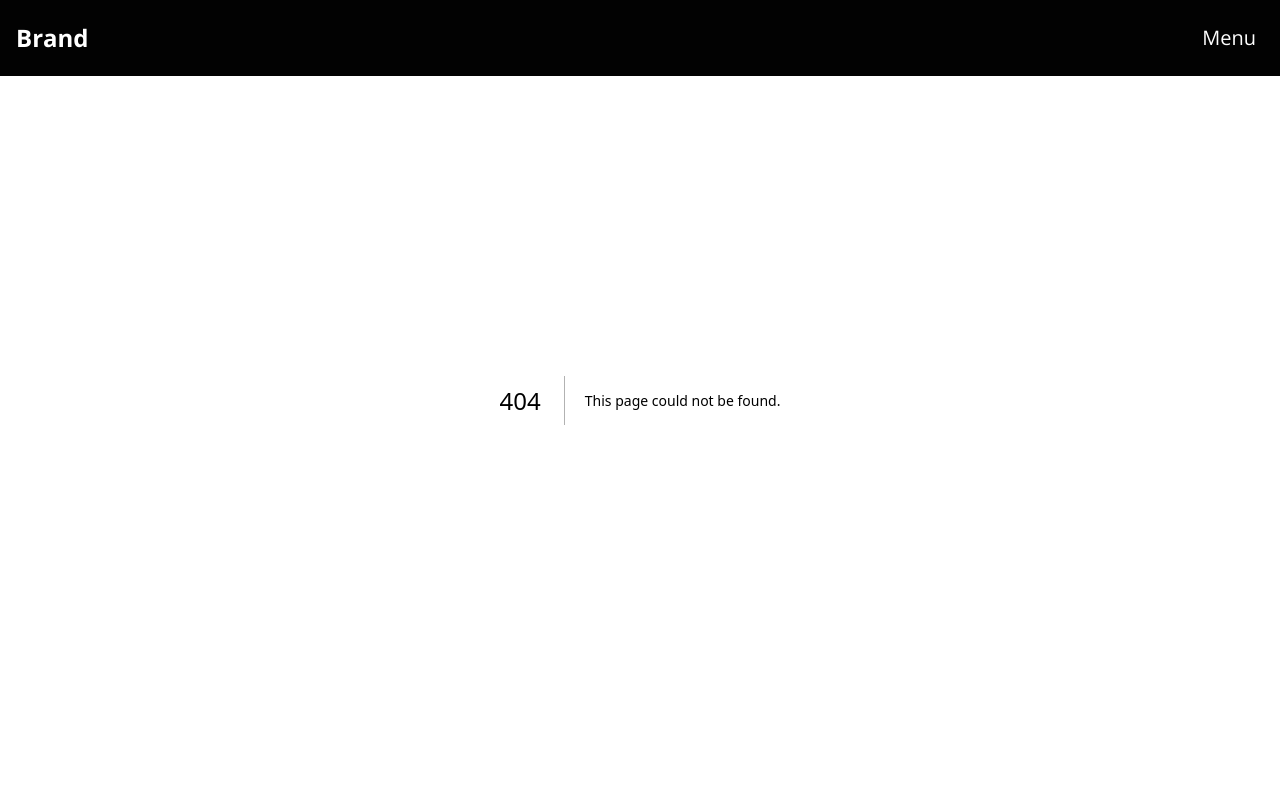
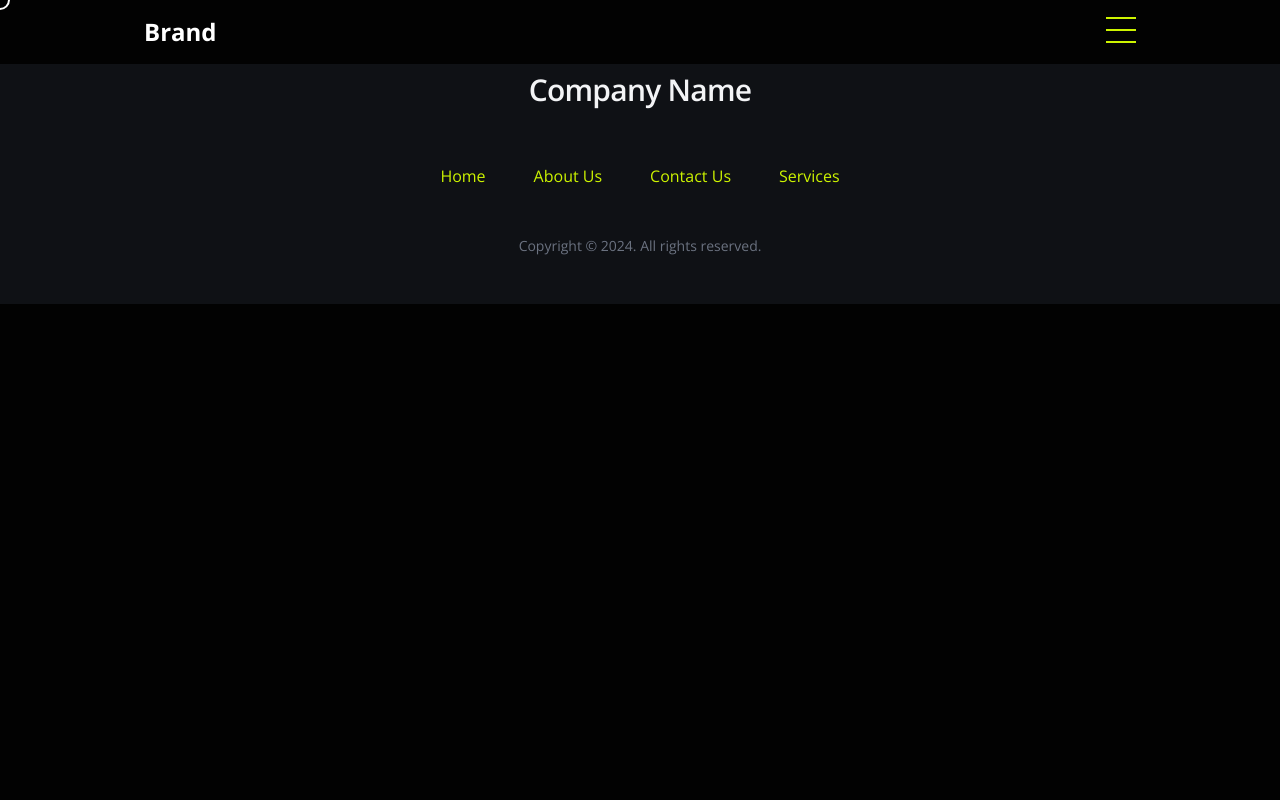
Before and after one commit to jnghomes/website, a Next.js app: page /about in a window 1280 px wide. Before the commit this address had no page. Shown: the top 800 px of the page. Built offline with nearby package versions, Linux system fonts and the light colour scheme.

Commit message:
commit-2

```diff
--- /dev/null
+++ b/app/about/page.js
@@ -0,0 +1,9 @@
+import React from 'react'
+
+function page() {
+  return (
+    <div>page</div>
+  )
+}
+
+export default page
--- /dev/null
+++ b/app/contact/page.js
@@ -0,0 +1,9 @@
+import React from 'react'
+
+function page() {
+  return (
+    <div>page</div>
+  )
+}
+
+export default page
--- a/app/globals.css
+++ b/app/globals.css
@@ -18,35 +18,108 @@ html {
 body {
   color: var(--primaryAccent);
   background: var(--background);
+  cursor: none;
 }
 
-/* Default (inactive) dot color */
-.slick-dots li button::before {
-  color: gray; /* Inactive dot color */
-  opacity: 0.5; /* Set lower opacity for inactive dots */
+.slick-dots{
+  cursor: none;
+}
+.slick-dots li button:before {
+  color:var(--primaryAccent) !important;
+}
+.slick-dots li.slick-active button:before {
+  color:var(--primaryAccent) !important;
+}
+body::-webkit-scrollbar {
+  display: none;
+}
+#nav-icon3{
+  width: 30px;
+  height: 30px;
+  position: relative;
+  -webkit-transform: rotate(0deg);
+  -moz-transform: rotate(0deg);
+  -o-transform: rotate(0deg);
+  transform: rotate(0deg);
+  -webkit-transition: .5s ease-in-out;
+  -moz-transition: .5s ease-in-out;
+  -o-transition: .5s ease-in-out;
+  transition: .5s ease-in-out;
+  cursor: pointer;
 }
 
-/* Active dot color */
-.slick-dots li.slick-active button::before {
-  color: blue; /* Active dot color */
-  opacity: 1; /* Full opacity for active dot */
+#nav-icon3 span{
+  display: block;
+  position: absolute;
+  height: 2px;
+  width: 100%;
+  background: var(--primaryAccent);
+  opacity: 1;
+  left: 0;
+  -webkit-transform: rotate(0deg);
+  -moz-transform: rotate(0deg);
+  -o-transform: rotate(0deg);
+  transform: rotate(0deg);
+  -webkit-transition: .25s ease-in-out;
+  -moz-transition: .25s ease-in-out;
+  -o-transition: .25s ease-in-out;
+  transition: .25s ease-in-out;
 }
 
-/* Customize the size of the dots if needed */
-.slick-dots li button::before {
-  font-size: 12px; /* You can adjust the size */
+#nav-icon3 span:nth-child(1) {
+  top: 0px;
 }
 
-.glass{
+#nav-icon3 span:nth-child(2),#nav-icon3 span:nth-child(3) {
+  top: 12px;
+}
 
-  background-color: rgba(255, 255, 255, 0.06);
--webkit-backdrop-filter: blur(0.4rem);
-backdrop-filter: blur(0.4rem);
-font-size: 1.6rem;
-/* -webkit-box-shadow: 0 25px 23px rgba(0, 0, 0, 0.15); */
-/* box-shadow: 0 25px 23px rgba(0, 0, 0, 0.15); */
-border: 1.5px solid rgba(255, 255, 255, 0.06);
+#nav-icon3 span:nth-child(4) {
+  top: 24px;
+}
 
+#nav-icon3.open span:nth-child(1) {
+  top: 18px;
+  width: 0%;
+  left: 50%;
+}
+
+#nav-icon3.open span:nth-child(2) {
+  -webkit-transform: rotate(45deg);
+  -moz-transform: rotate(45deg);
+  -o-transform: rotate(45deg);
+  transform: rotate(45deg);
+}
+
+#nav-icon3.open span:nth-child(3) {
+  -webkit-transform: rotate(-45deg);
+  -moz-transform: rotate(-45deg);
+  -o-transform: rotate(-45deg);
+  transform: rotate(-45deg);
+}
+
+#nav-icon3.open span:nth-child(4) {
+  top: 18px;
+  width: 0%;
+  left: 50%;
+}
+
+/* app/styles/globals.css */
+.custom-cursor {
+  position: fixed;
+  width: 20px; /* Default size */
+  height: 20px; /* Default size */
+  border: 2px solid #ffffff; /* Cursor color */
+  border-radius: 50%;
+  mix-blend-mode: difference;
+  z-index: 999;
+  pointer-events: none; /* Prevents blocking other elements */
+  transform: translate(-50%, -50%); /* Center the cursor */
+  transition: width 0.2s ease, height 0.2s ease; /* Smooth transition */
+}
+
+.hoverMe:hover + .custom-cursor{
+  width: 50px;
 }
 
 @layer utilities {
--- a/app/layout.js
+++ b/app/layout.js
@@ -3,6 +3,7 @@ import Navbar from "@/components/shared/Navbar";
 import "./globals.css";
 import { Open_Sans } from "next/font/google";
 import Footer from "@/components/shared/Footer";
+import CustomCursor from "@/components/shared/CustomCursor";
 
 // const geistSans = localFont({
 //   src: "./fonts/GeistVF.woff",
@@ -41,15 +42,13 @@ export default function RootLayout({ children }) {
           href="https://cdnjs.cloudflare.com/ajax/libs/slick-carousel/1.8.1/slick-theme.min.css"
         />
       </head>
-  <body
-    className={openSans.className}
-  >
+      <body className={openSans.className}>
+        <CustomCursor></CustomCursor>
         <Navbar></Navbar>
         {children}
         <Footer></Footer>
       </body>
     </html>
-
   );
 }
 // className={`${geistSans.variable} ${geistMono.variable} antialiased`}
--- /dev/null
+++ b/app/not-found.js
@@ -0,0 +1,9 @@
+import React from 'react'
+
+function notfound() {
+  return (
+    <div>not-found</div>
+  )
+}
+
+export default notfound
--- a/app/page.js
+++ b/app/page.js
@@ -12,9 +12,9 @@ export default function Home() {
         <WelcomePage></WelcomePage>
         <Projects></Projects>
         <SliderPage></SliderPage>
-        <div className="w-full my-16 p-6 bg-primaryAccent text-black rounded-lg font-extrabold text-2xl">
+        {/* <div className="w-full my-16 p-6 bg-primaryAccent text-black rounded-lg font-extrabold text-2xl text-center">
           <Heading text="tagline to be display here" color="black"></Heading>
-        </div>
+        </div> */}
       </div>
     </>
   );
--- /dev/null
+++ b/app/services/page.js
@@ -0,0 +1,9 @@
+import React from 'react'
+
+function page() {
+  return (
+    <div>page</div>
+  )
+}
+
+export default page
--- a/components/pages/SliderPage.jsx
+++ b/components/pages/SliderPage.jsx
@@ -33,7 +33,7 @@ function SliderPage() {
       <div className="slider-container">
         <Slider {...settings}>
           {[1, 2, 3, 4, 5].map((item) => (
-            <div key={item} className="w-full aspect-video bg-primaryAccent">
+            <div key={item} className="w-full aspect-video bg-primaryAccent rounded-lg">
               <h1 className="text-black">{item}</h1>
             </div>
           ))}
--- /dev/null
+++ b/components/shared/CustomCursor.js
@@ -0,0 +1,33 @@
+// app/components/CustomCursor.js
+"use client"; // Ensure this is a client component
+
+import React, { useEffect, useState } from 'react';
+
+const CustomCursor = () => {
+  const [cursor, setCursor] = useState({ x: 0, y: 0 });
+  const [hovered, setHovered] = useState(false); // State to track if hovered
+
+  useEffect(() => {
+    const handleMouseMove = (e) => {
+      setCursor({ x: e.clientX, y: e.clientY });
+    };
+
+    window.addEventListener('mousemove', handleMouseMove);
+
+    return () => {
+      window.removeEventListener('mousemove', handleMouseMove);
+    };
+  }, []);
+
+  return (
+    <div
+      className={`custom-cursor ${hovered ? 'hovered' : ''}`} // Apply class based on hover state
+      style={{
+        left: `${cursor.x}px`,
+        top: `${cursor.y}px`,
+      }}
+    />
+  );
+};
+
+export default CustomCursor;
--- a/components/shared/Footer.jsx
+++ b/components/shared/Footer.jsx
@@ -22,7 +22,7 @@ function Footer() {
         </div>
 
         <p className="mt-12 text-center text-sm text-gray-500">
-          Copyright &copy; 2022. All rights reserved.
+          Copyright &copy; 2024. All rights reserved.
         </p>
       </footer>
     </>
--- a/components/shared/Navbar.jsx
+++ b/components/shared/Navbar.jsx
@@ -2,11 +2,13 @@
 import { links } from "@/utils/constants"; // Ensure 'links' is defined correctly in this path
 import Link from "next/link";
 import React, { useEffect, useState } from "react";
+import { usePathname } from "next/navigation"; // Use router to get the current path
 
 function Navbar() {
   const [isOpen, setIsOpen] = useState(false);
   const [lastScrollY, setLastScrollY] = useState(0);
   const [showNavbar, setShowNavbar] = useState(true);
+  const path = usePathname(); // Use router to get the current path
 
   const handleScroll = () => {
     const currentScrollY = window.scrollY;
@@ -35,34 +37,55 @@ function Navbar() {
   return (
     <>
       <nav
-        className={`fixed top-0 left-0 w-full z-50 bg-background text-white transition-transform duration-300 ease-in-out ${
+        className={`fixed top-0 left-0 w-full z-50 bg-background text-white transition-transform duration-300 ease-in-out  ${
           showNavbar ? "translate-y-0" : "-translate-y-full"
         }`}
       >
+        <div className="w-full px-4 md:px-0 md:max-w-[80vw] mx-auto">
+
+
         <div className="flex justify-between items-center p-4">
           <div className="text-2xl font-bold">Brand</div>
 
-          <div
-            onClick={() => setIsOpen((prev) => !prev)}
-            className="cursor-pointer p-2"
-          >
-            <span className="text-xl">Menu</span>
+          <div id="nav-icon3" className={isOpen?"open":""} onClick={() => setIsOpen((prev) => !prev)}>
+            <span></span>
+            <span></span>
+            <span></span>
+            <span></span>
           </div>
         </div>
+        </div>
       </nav>
+
+      {/* Mobile Menu */}
       <div
         className={`fixed top-0 left-0 w-full h-full bg-background z-40 transform transition-transform duration-300 ease-in-out ${
           isOpen ? "translate-x-0" : "translate-x-full"
         }`}
       >
         <ul className="flex flex-col items-center justify-center h-full text-white space-y-8">
-          {links?.map((item, index) => (
-            <li key={index} className="relative text-4xl group">
-              <Link href={item?.link}>{item?.name}</Link>
-              <span className="absolute bottom-0 left-0 w-0 h-1 bg-primaryAccent transition-all duration-300 ease-in-out group-hover:w-full"></span>
-            </li>
-          ))}
+          {links?.map((item, index) => {
+            const isActive = path === item.link; // Check if current route matches the link
+            return (
+              <li key={index} className="relative text-4xl group">
+                <Link
+                  href={item?.link}
+                  onClick={() => setIsOpen(false)}
+                  className={`inline-block ${isActive ? "text-white" : ""}`} // Use inline-block for text width
+                >
+                  {item?.name}
+                </Link>
+                {/* Underline that only spans the text width */}
+                <span
+                  className={`absolute bottom-0 left-0 h-[2px] bg-primaryAccent transition-all duration-300 ease-in-out ${
+                    isActive ? "w-full" : "w-0 group-hover:w-full"
+                  }`}
+                ></span>
+              </li>
+            );
+          })}
         </ul>
+
       </div>
     </>
   );
```
Lines whose indentation alone changed are shown as unchanged.
